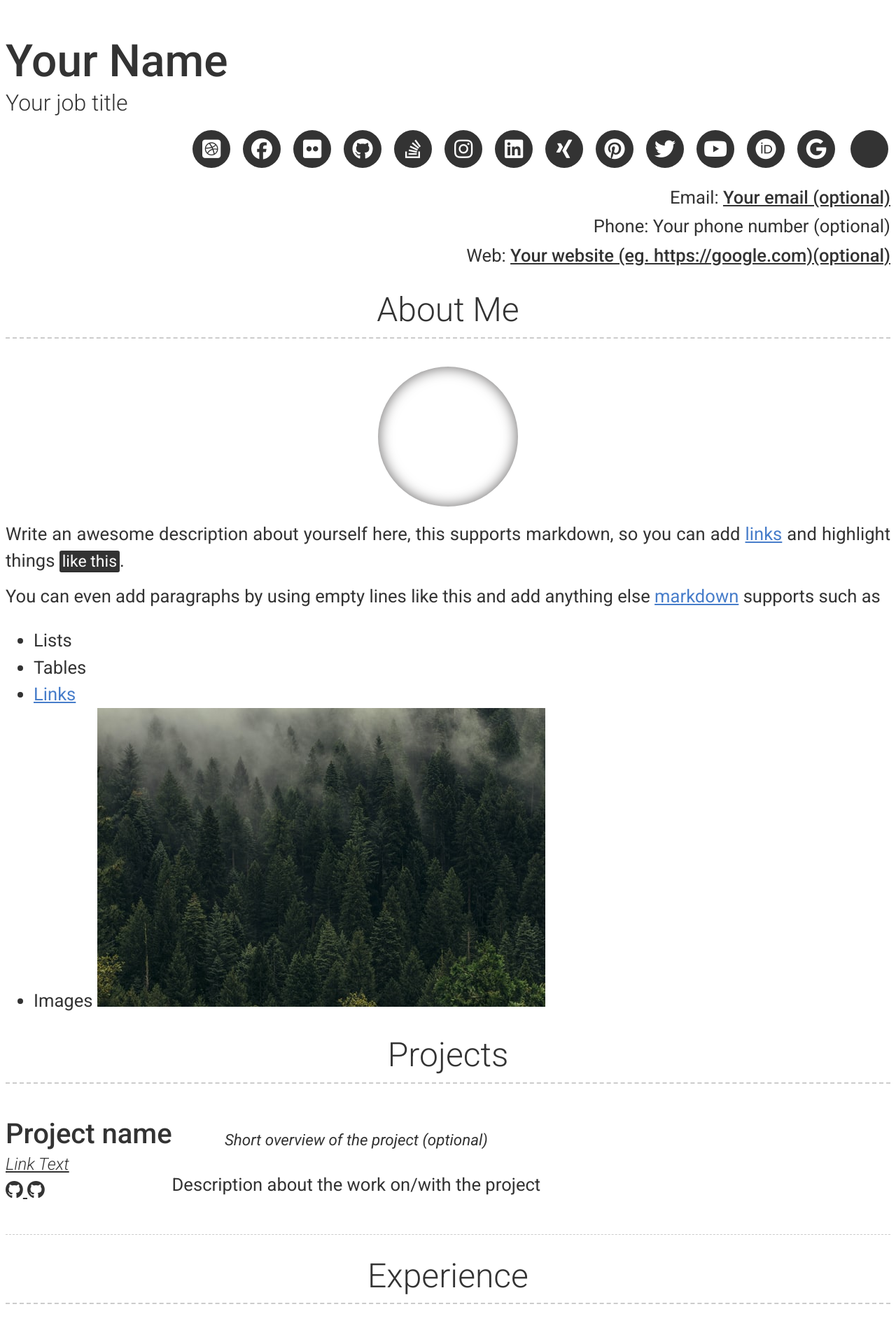
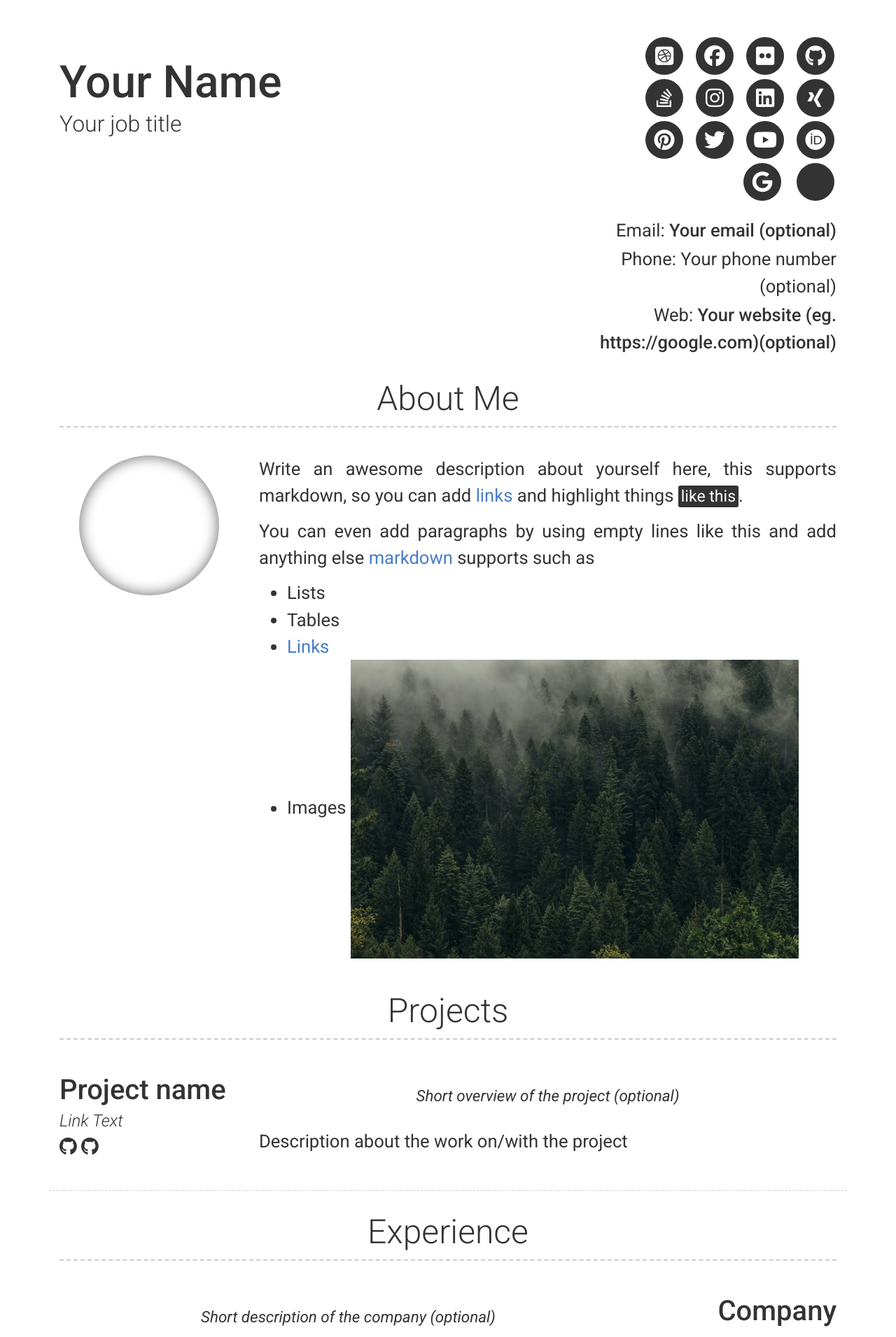
Before and after one commit to sproogen/modern-resume-theme, a Jekyll site: the page built from index.md, in a window 1280 px wide. Shown: the top 1911 px of the page at 70% size. Built offline with Jekyll 4.4.1, drawn with Linux system fonts in a browser that asks for light colours.

Commit message:
Update base.scss

```diff
--- a/_sass/base.scss
+++ b/_sass/base.scss
@@ -1,5 +1,5 @@
 @import url(https://fonts.googleapis.com/css?family=Roboto:100,300,400,700,500,500italic,400italic,300italic,100italic,700italic);
-
+@import url(https://maxcdn.bootstrapcdn.com/bootstrap/4.5.1/css/bootstrap.min.css);
 @import url(https://use.fontawesome.com/releases/v6.5.1/css/all.css);
 @import url(https://use.fontawesome.com/releases/v6.5.1/css/v4-shims.css);
 
```
